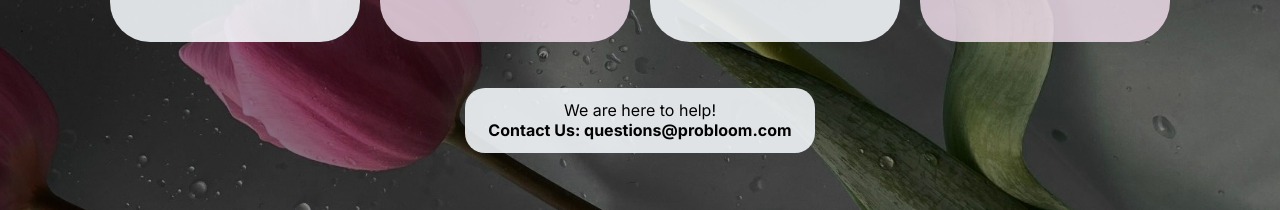
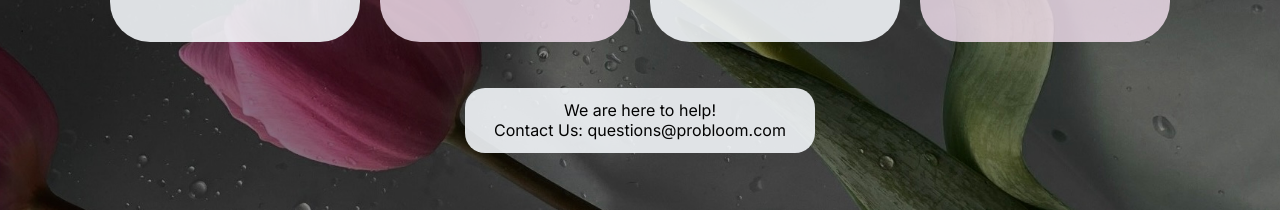
Before and after one commit to Awesomedonut/Practice-Problem-Generator, a Next.js app in the folder probloom/: page /Help in a window 1280 px wide. Shown: the part 583-793 px from the top of the page. Built offline with nearby package versions, Linux system fonts and the light colour scheme.

Commit message:
fixing contact us section

```diff
--- a/probloom/src/app/Help/page.tsx
+++ b/probloom/src/app/Help/page.tsx
@@ -41,7 +41,7 @@ export default function Help() {
             </div>
             <div className={styles.contactus}>
                 <p>We are here to help!</p>
-                <h4>Contact Us: <a href="mailto:questions@probloom.com? &subject=Question about Probloom &body=Add your questions and/or feedback here">questions@probloom.com</a></h4>
+                <p>Contact Us: <a href="mailto:questions@probloom.com? &subject=Question about Probloom &body=Add your questions and/or feedback here">questions@probloom.com</a></p>
             </div>
         </div>
     );
```
